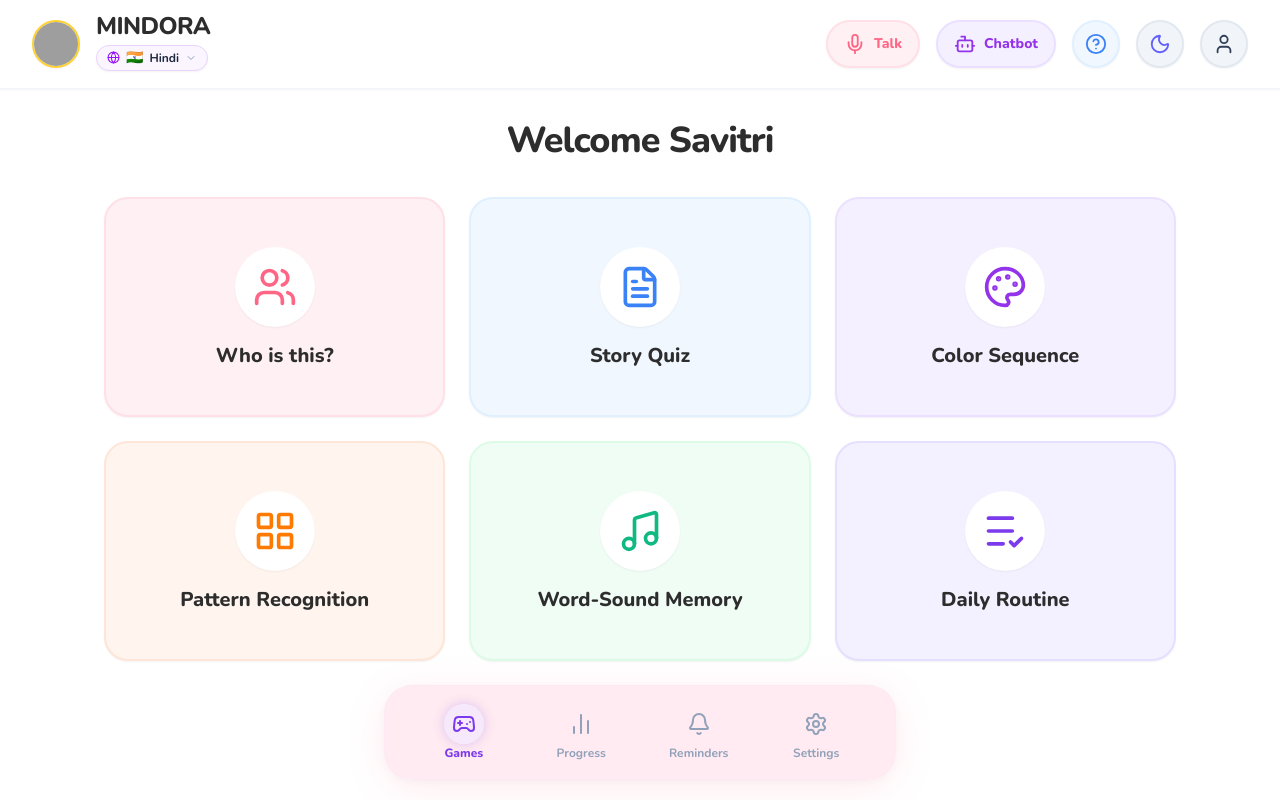
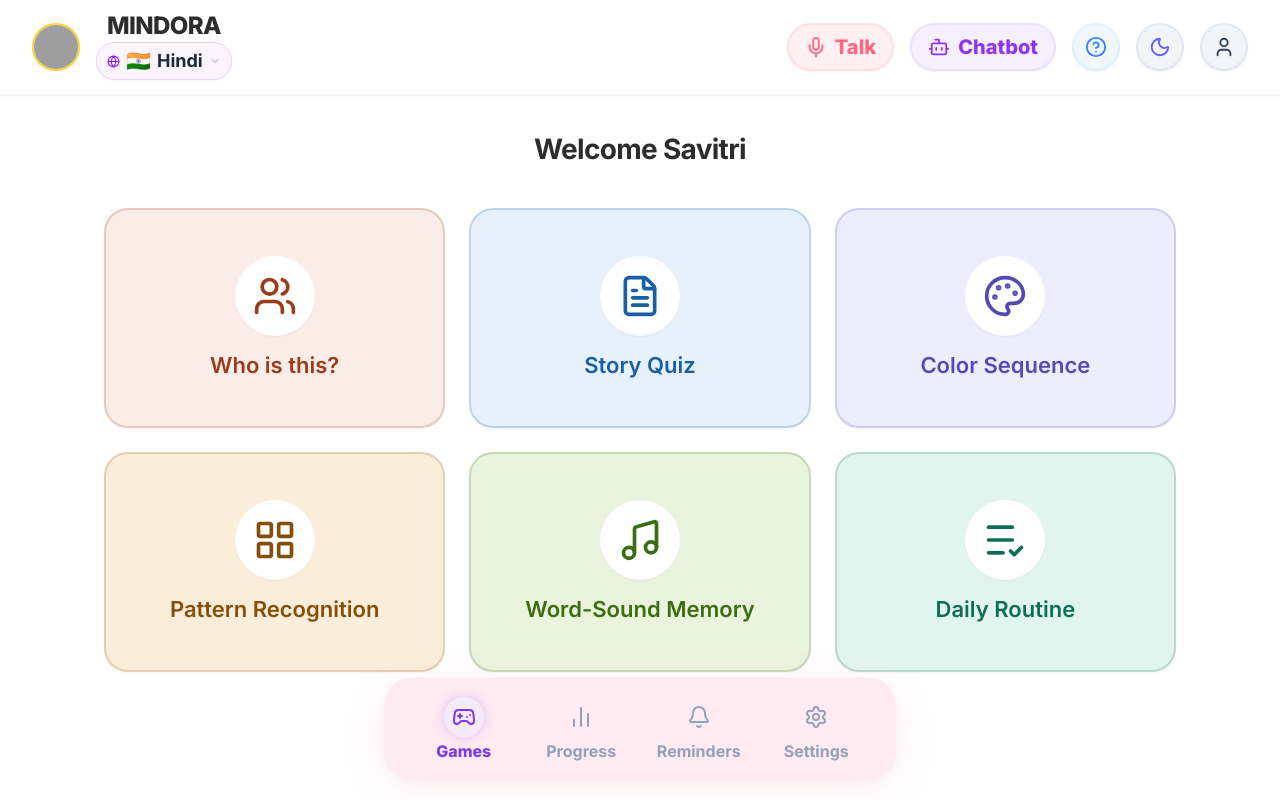
Before and after one commit to MINDORA-SIH/MINDORA, a React (Vite) app: page / in a window 1280 px wide. Built offline with nearby package versions, Linux system fonts and the light colour scheme; grey boxes are pictures that could not be loaded; the HTML template or start-up script is replaced by a standard one.

Commit message:
Fixed Font

```diff
--- a/src/Layout.tsx
+++ b/src/Layout.tsx
@@ -201,11 +201,11 @@ export function Layout() {
                   onClick={() => { if (!isLangOpen) closeAllPopups(); setIsLangOpen(!isLangOpen); }}
                   aria-label="Select Language"
                   title="Language Settings"
-                  className="bg-purple-50 hover:bg-purple-100 border border-purple-200 rounded-full px-2.5 py-0.5 flex items-center gap-1.5 text-xs font-bold text-slate-700 transition-all cursor-pointer shadow-xs"
+                  className="bg-purple-50 hover:bg-purple-100 border border-purple-200 rounded-full px-2.5 py-0.5 flex items-center gap-1.5 text-[18px] font-bold text-slate-700 transition-all cursor-pointer shadow-xs"
                 >
                   <Globe size={13} className="text-purple-600 flex-shrink-0" />
-                  <span className="text-sm">{currentLang.flag}</span>
-                  <span className="hidden sm:inline font-bold text-slate-800 text-xs">{currentLang.name}</span>
+                  <span className="text-[20px]">{currentLang.flag}</span>
+                  <span className="hidden sm:inline font-bold text-slate-800 text-[18px]">{currentLang.name}</span>
                   <span className="sm:hidden font-extrabold text-slate-800 text-[10px]">{currentLang.code.split("-")[0].toUpperCase()}</span>
                   <ChevronDown size={12} className={clsx("text-slate-400 transition-transform duration-200", isLangOpen && "rotate-180")} />
                 </button>
@@ -223,7 +223,7 @@ export function Layout() {
               }}
               title="Voice Assistant"
               className={clsx(
-                "h-11 sm:h-12 px-3.5 sm:px-4 rounded-full border-2 flex items-center gap-2 transition-all cursor-pointer active:scale-95 shadow-xs flex-shrink-0 font-bold text-sm",
+                "h-11 sm:h-12 px-3.5 sm:px-4 rounded-full border-2 flex items-center gap-2 transition-all cursor-pointer active:scale-95 shadow-xs flex-shrink-0 font-bold text-[20px]",
                 isListening
                   ? "bg-[#FF6584] text-white border-[#FF6584] animate-pulse"
                   : "bg-[#FFF0F3] hover:bg-[#FFE0E6] border-[#FFE0E6] text-[#FF6584]"
@@ -239,7 +239,7 @@ export function Layout() {
             <button
               onClick={() => { if (!isChatOpen) closeAllPopups(); setIsChatOpen(!isChatOpen); }}
               title="Mindora AI Assistant"
-              className="h-11 sm:h-12 px-3.5 sm:px-4 rounded-full bg-[#F5F0FF] hover:bg-[#EBE0FF] border-2 border-[#EBE0FF] text-[#9333EA] flex items-center gap-2 transition-all cursor-pointer active:scale-95 shadow-xs flex-shrink-0 font-bold text-sm"
+              className="h-11 sm:h-12 px-3.5 sm:px-4 rounded-full bg-[#F5F0FF] hover:bg-[#EBE0FF] border-2 border-[#EBE0FF] text-[#9333EA] flex items-center gap-2 transition-all cursor-pointer active:scale-95 shadow-xs flex-shrink-0 font-bold text-[20px]"
             >
               <Bot size={22} />
               <span className="hidden md:inline font-extrabold">Chatbot</span>
@@ -332,7 +332,7 @@ export function Layout() {
                   <h3 className="text-lg font-extrabold text-slate-800 tracking-tight">
                     Select Language / भाषा
                   </h3>
-                  <span className="text-xs font-bold px-2.5 py-1 bg-purple-100 text-purple-700 rounded-md">
+                  <span className="text-[18px] font-bold px-2.5 py-1 bg-purple-100 text-purple-700 rounded-md">
                     {currentLang.code}
                   </span>
                 </div>
@@ -348,7 +348,7 @@ export function Layout() {
                       localStorage.setItem("mindora_lang", JSON.stringify(lang));
                     }}
                     className={clsx(
-                      "flex items-center justify-between px-4 py-3 rounded-2xl text-sm font-bold transition-all text-left w-full cursor-pointer border-2",
+                      "flex items-center justify-between px-4 py-3 rounded-2xl text-[20px] font-bold transition-all text-left w-full cursor-pointer border-2",
                       currentLang.code === lang.code
                         ? "bg-purple-600 border-purple-600 text-white shadow-md"
                         : "bg-slate-50 border-transparent hover:bg-purple-50 hover:border-purple-200 text-slate-800"
@@ -358,7 +358,7 @@ export function Layout() {
                       <span className="text-2xl">{lang.flag}</span>
                       <div>
                         <div className="font-extrabold text-base">{lang.name}</div>
-                        <div className={clsx("text-xs font-bold mt-0.5", currentLang.code === lang.code ? "text-purple-200" : "text-slate-500")}>
+                        <div className={clsx("text-[18px] font-bold mt-0.5", currentLang.code === lang.code ? "text-purple-200" : "text-slate-500")}>
                           {lang.nativeName}
                         </div>
                       </div>
@@ -403,13 +403,13 @@ export function Layout() {
 
               <div>
                 <h3 className="font-extrabold text-2xl text-slate-800">Voice Assistant</h3>
-                <p className="text-slate-500 text-sm mt-1.5 font-bold">
+                <p className="text-slate-500 text-[20px] mt-1.5 font-bold">
                   {voiceFeedback || "Listening... Speak a command"}
                 </p>
               </div>
 
               {transcript && (
-                <div className="w-full bg-slate-50 p-4 rounded-2xl border-2 border-slate-100 text-slate-800 font-bold text-sm italic">
+                <div className="w-full bg-slate-50 p-4 rounded-2xl border-2 border-slate-100 text-slate-800 font-bold text-[20px] italic">
                   "{transcript}"
                 </div>
               )}
@@ -545,7 +545,7 @@ function NavItem({ to, icon, label }: { to: string; icon: React.ReactNode; label
           >
             {icon}
           </div>
-          <span className="text-[10px] sm:text-xs mt-0.5 leading-tight">{label}</span>
+          <span className="text-[15px] sm:text-[16px] mt-1 leading-tight">{label}</span>
         </>
       )}
     </NavLink>
--- a/src/index.css
+++ b/src/index.css
@@ -1,4 +1,4 @@
-@import url('https://fonts.googleapis.com/css2?family=Nunito:wght@400;500;600;700;800&display=swap');
+@import url('https://fonts.googleapis.com/css2?family=Inter:wght@400;500;600;700;800&display=swap');
 @import 'tailwindcss';
 
 @theme {
@@ -24,7 +24,7 @@
   --radius-xl: 1.25rem;
   --radius-2xl: 1.5rem;
 
-  --font-sans: 'Nunito', ui-sans-serif, system-ui, -apple-system, BlinkMacSystemFont, "Segoe UI", Roboto, "Helvetica Neue", Arial, sans-serif;
+  --font-sans: 'Inter', ui-sans-serif, system-ui, -apple-system, BlinkMacSystemFont, "Segoe UI", Roboto, "Helvetica Neue", Arial, sans-serif;
 }
 
 @layer base {
@@ -138,30 +138,12 @@ button, a, [role="button"] {
 }
 
 /* Game grid card backgrounds */
-.dark .bg-\[\#FFF0F3\] { background-color: #3b1f2b !important; }
-.dark .bg-\[\#F0F7FF\] { background-color: #1e2a3b !important; }
-.dark .bg-\[\#F5F0FF\] { background-color: #2a1e3b !important; }
-.dark .bg-\[\#FFF5EE\] { background-color: #3b2e1e !important; }
-.dark .bg-\[\#F0FDF4\] { background-color: #1e3b2a !important; }
-.dark .bg-\[\#F3F0FF\] { background-color: #291e3b !important; }
-
-/* Card hover states */
-.dark .hover\:bg-\[\#FFE4EC\]:hover { background-color: #4a2838 !important; }
-.dark .hover\:bg-\[\#E2F0FF\]:hover { background-color: #263a52 !important; }
-.dark .hover\:bg-\[\#EBE0FF\]:hover { background-color: #382a52 !important; }
-.dark .hover\:bg-\[\#FFEADF\]:hover { background-color: #523a26 !important; }
-.dark .hover\:bg-\[\#DCFCE7\]:hover { background-color: #264a32 !important; }
-.dark .hover\:bg-\[\#E7E0FF\]:hover { background-color: #352a52 !important; }
-
-/* Card borders */
-.dark .border-\[\#FFE0E6\] { border-color: #5c2d3d !important; }
-.dark .border-\[\#E0F0FF\] { border-color: #2d4a5c !important; }
-.dark .border-\[\#EBE0FF\] { border-color: #3d2d5c !important; }
-.dark .border-\[\#FFE5D8\] { border-color: #5c3d2d !important; }
-.dark .border-\[\#DCFCE7\] { border-color: #2d5c3d !important; }
-.dark .border-\[\#E5E0FF\] { border-color: #3a2d5c !important; }
-
-/* Text colors */
+.dark .bg-\[\#FAECE7\] { background-color: #3b1f2b !important; }
+.dark .bg-\[\#E6F1FB\] { background-color: #1e2a3b !important; }
+.dark .bg-\[\#EEEDFE\] { background-color: #2a1e3b !important; }
+.dark .bg-\[\#FAEEDA\] { background-color: #3b2e1e !important; }
+.dark .bg-\[\#EAF3DE\] { background-color: #1e3b2a !important; }
+.dark .bg-\[\#E1F5EE\] { background-color: #1e3b33 !important; }
 .dark .text-\[\#1E2445\] {
   color: #F8FAFC !important;
 }
@@ -170,9 +152,6 @@ button, a, [role="button"] {
   color: #F8FAFC !important;
 }
 
-.dark .text-slate-500 {
-  color: #94a3b8 !important;
-}
 
 .dark .text-slate-800 {
   color: #F8FAFC !important;
--- a/src/pages/ColorSequence.tsx
+++ b/src/pages/ColorSequence.tsx
@@ -140,7 +140,7 @@ export function ColorSequence() {
       <div className="space-y-6 animate-in fade-in duration-300">
         <button
           onClick={() => navigate("/")}
-          className="flex items-center gap-2 text-slate-500 hover:text-slate-800 font-bold text-sm transition-colors cursor-pointer"
+          className="flex items-center gap-2 text-slate-500 hover:text-slate-800 font-bold text-[20px] transition-colors cursor-pointer"
         >
           <ChevronLeft size={18} />
           Back to Games
@@ -160,7 +160,7 @@ export function ColorSequence() {
           <h2 className="text-2xl sm:text-3xl font-extrabold text-[#1E2445]">
             {level >= 10 ? "Amazing Memory!" : level >= 5 ? "Great Job!" : "Nice Try!"}
           </h2>
-          <p className="text-slate-500 font-bold text-sm sm:text-base mt-2 max-w-xs">
+          <p className="text-slate-500 font-bold text-[20px] sm:text-base mt-2 max-w-xs">
             You reached{" "}
             <span className="font-extrabold text-[#9333EA]">Level {level}</span> in Color Sequence!
           </p>
@@ -168,12 +168,12 @@ export function ColorSequence() {
           {/* Score Circle */}
           <div className="mt-6 w-32 h-32 md:w-36 md:h-36 rounded-full border-[6px] border-purple-200 flex flex-col items-center justify-center bg-white shadow-md">
             <span className="text-4xl md:text-5xl font-extrabold text-[#9333EA]">{level}</span>
-            <span className="text-xs font-bold text-slate-400 uppercase tracking-wide mt-0.5">Level</span>
+            <span className="text-[18px] font-bold text-slate-400 uppercase tracking-wide mt-0.5">Level</span>
           </div>
 
           {highScore > 0 && (
             <div className="mt-4 bg-amber-50 border border-amber-200 rounded-xl px-4 py-2">
-              <p className="text-sm font-bold text-amber-800">
+              <p className="text-[20px] font-bold text-amber-800">
                 🏆 Best Score: Level {highScore}
               </p>
             </div>
@@ -204,7 +204,7 @@ export function ColorSequence() {
       {/* Back Button */}
       <button
         onClick={() => navigate("/")}
-        className="flex items-center gap-2 text-slate-500 hover:text-slate-800 font-bold text-sm transition-colors cursor-pointer"
+        className="flex items-center gap-2 text-slate-500 hover:text-slate-800 font-bold text-[20px] transition-colors cursor-pointer"
       >
         <ChevronLeft size={18} />
         Back to Games
@@ -218,7 +218,7 @@ export function ColorSequence() {
           </div>
           <div>
             <h1 className="text-xl sm:text-2xl font-extrabold text-[#1E2445] leading-tight">Color Sequence</h1>
-            <p className="text-xs sm:text-sm text-slate-500 font-bold">Remember & repeat the pattern</p>
+            <p className="text-[18px] sm:text-[20px] text-slate-500 font-bold">Remember & repeat the pattern</p>
           </div>
         </div>
 
@@ -227,12 +227,12 @@ export function ColorSequence() {
           {highScore > 0 && (
             <div className="bg-amber-50 border border-amber-200 rounded-full px-3 py-1.5 hidden sm:flex items-center gap-1.5">
               <Trophy size={14} className="text-amber-500" />
-              <span className="font-extrabold text-xs text-amber-700">{highScore}</span>
+              <span className="font-extrabold text-[18px] text-amber-700">{highScore}</span>
             </div>
           )}
           <div className="bg-[#F5F0FF] border-2 border-[#EBE0FF] rounded-full px-4 py-1.5 flex items-center gap-1.5">
             <Star size={16} className="text-[#9333EA]" />
-            <span className="font-extrabold text-sm text-[#1E2445]">
+            <span className="font-extrabold text-[20px] text-[#1E2445]">
               Lvl {level}
             </span>
           </div>
@@ -250,7 +250,7 @@ export function ColorSequence() {
                 <Volume2 size={20} className="text-[#9333EA] animate-pulse" />
                 <h3 className="text-lg font-extrabold text-[#9333EA]">Watch carefully!</h3>
               </div>
-              <p className="text-sm text-slate-500 font-bold">
+              <p className="text-[20px] text-slate-500 font-bold">
                 Showing color {showingIndex + 1} of {gameSeq.length}
               </p>
             </div>
@@ -258,7 +258,7 @@ export function ColorSequence() {
           {gameState === "input" && (
             <div className="space-y-1">
               <h3 className="text-lg font-extrabold text-[#1E2445]">Your turn!</h3>
-              <p className="text-sm text-slate-500 font-bold">
+              <p className="text-[20px] text-slate-500 font-bold">
                 Tap the colors in the right order ({userSeq.length}/{gameSeq.length})
               </p>
             </div>
@@ -266,7 +266,7 @@ export function ColorSequence() {
           {gameState === "correct" && (
             <div className="space-y-1 animate-in fade-in duration-200">
               <h3 className="text-lg font-extrabold text-emerald-600">✅ Correct!</h3>
-              <p className="text-sm text-slate-500 font-bold">
+              <p className="text-[20px] text-slate-500 font-bold">
                 Get ready for the next level...
               </p>
             </div>
@@ -274,7 +274,7 @@ export function ColorSequence() {
           {gameState === "gameover" && (
             <div className="space-y-2 animate-in fade-in duration-200">
               <h3 className="text-lg font-extrabold text-red-500">❌ Wrong Color!</h3>
-              <p className="text-sm text-slate-500 font-bold">
+              <p className="text-[20px] text-slate-500 font-bold">
                 You reached <span className="font-extrabold text-[#9333EA]">Level {level}</span>
               </p>
             </div>
--- a/src/pages/MainGameGrid.tsx
+++ b/src/pages/MainGameGrid.tsx
@@ -9,48 +9,54 @@ export function MainGameGrid() {
       id: 1,
       title: "Who is this?",
       description: "Identify family members & memory photos",
-      icon: <Users className="w-8 h-8 sm:w-10 sm:h-10 md:w-11 md:h-11 text-[#FF6584]" />,
-      bg: "bg-[#FFF0F3] border-[#FFE0E6] hover:bg-[#FFE4EC]",
+      icon: <Users className="w-8 h-8 sm:w-10 sm:h-10 md:w-11 md:h-11 text-[#993C1D]" />,
+      bg: "bg-[#FAECE7] border-[#993C1D]/20 hover:bg-[#993C1D]/10",
+      textColor: "text-[#993C1D]",
       path: "/who-is-this",
     },
     {
       id: 2,
       title: "Story Quiz",
       description: "Answer fun questions from stories",
-      icon: <FileText className="w-8 h-8 sm:w-10 sm:h-10 md:w-11 md:h-11 text-[#3B82F6]" />,
-      bg: "bg-[#F0F7FF] border-[#E0F0FF] hover:bg-[#E2F0FF]",
+      icon: <FileText className="w-8 h-8 sm:w-10 sm:h-10 md:w-11 md:h-11 text-[#185FA5]" />,
+      bg: "bg-[#E6F1FB] border-[#185FA5]/20 hover:bg-[#185FA5]/10",
+      textColor: "text-[#185FA5]",
       path: "/story-quiz",
     },
     {
       id: 3,
       title: "Color Sequence",
       description: "Remember and repeat color patterns",
-      icon: <Palette className="w-8 h-8 sm:w-10 sm:h-10 md:w-11 md:h-11 text-[#9333EA]" />,
-      bg: "bg-[#F5F0FF] border-[#EBE0FF] hover:bg-[#EBE0FF]",
+      icon: <Palette className="w-8 h-8 sm:w-10 sm:h-10 md:w-11 md:h-11 text-[#534AB7]" />,
+      bg: "bg-[#EEEDFE] border-[#534AB7]/20 hover:bg-[#534AB7]/10",
+      textColor: "text-[#534AB7]",
       path: "/color-sequence",
     },
     {
       id: 4,
       title: "Pattern Recognition",
       description: "Match visual patterns & shapes",
-      icon: <LayoutGrid className="w-8 h-8 sm:w-10 sm:h-10 md:w-11 md:h-11 text-[#FF7A00]" />,
-      bg: "bg-[#FFF5EE] border-[#FFE5D8] hover:bg-[#FFEADF]",
+      icon: <LayoutGrid className="w-8 h-8 sm:w-10 sm:h-10 md:w-11 md:h-11 text-[#854F0B]" />,
+      bg: "bg-[#FAEEDA] border-[#854F0B]/20 hover:bg-[#854F0B]/10",
+      textColor: "text-[#854F0B]",
       path: "/pattern-recognition",
     },
     {
       id: 5,
       title: "Word-Sound Memory",
       description: "Listen to melodies and recall words",
-      icon: <Music className="w-8 h-8 sm:w-10 sm:h-10 md:w-11 md:h-11 text-[#10B981]" />,
-      bg: "bg-[#F0FDF4] border-[#DCFCE7] hover:bg-[#DCFCE7]",
+      icon: <Music className="w-8 h-8 sm:w-10 sm:h-10 md:w-11 md:h-11 text-[#3B6D11]" />,
+      bg: "bg-[#EAF3DE] border-[#3B6D11]/20 hover:bg-[#3B6D11]/10",
+      textColor: "text-[#3B6D11]",
       path: "/word-sound-memory",
     },
     {
       id: 6,
       title: "Daily Routine",
       description: "Plan and organize daily schedule",
-      icon: <ListCheck className="w-8 h-8 sm:w-10 sm:h-10 md:w-11 md:h-11 text-[#7C3AED]" />,
-      bg: "bg-[#F3F0FF] border-[#E5E0FF] hover:bg-[#E7E0FF]",
+      icon: <ListCheck className="w-8 h-8 sm:w-10 sm:h-10 md:w-11 md:h-11 text-[#0F6E56]" />,
+      bg: "bg-[#E1F5EE] border-[#0F6E56]/20 hover:bg-[#0F6E56]/10",
+      textColor: "text-[#0F6E56]",
       path: "/reminders",
     },
   ];
@@ -59,7 +65,7 @@ export function MainGameGrid() {
     <div className="space-y-6 md:space-y-8 animate-in fade-in duration-300">
       {/* Greeting Header Section */}
       <div className="pt-2 text-center w-full">
-        <h1 className="text-2xl sm:text-3xl md:text-4xl font-extrabold tracking-tight" style={{ color: "var(--foreground)" }}>
+        <h1 className="text-[26px] md:text-[28px] font-bold tracking-tight" style={{ color: "var(--foreground)" }}>
           Welcome Savitri
         </h1>
       </div>
@@ -75,7 +81,7 @@ export function MainGameGrid() {
             <div className="w-14 h-14 sm:w-18 sm:h-18 md:w-20 md:h-20 bg-white rounded-full flex items-center justify-center shadow-xs mb-3 md:mb-4 transition-transform group-hover:scale-110">
               {game.icon}
             </div>
-            <h2 className="text-sm sm:text-base md:text-xl font-extrabold leading-tight px-1" style={{ color: "var(--foreground)" }}>
+            <h2 className={`text-[20px] md:text-[22px] font-semibold leading-tight px-1 ${game.textColor} dark:text-[var(--foreground)]`}>
               {game.title}
             </h2>
           </button>
```
Also changed, not shown: src/pages/Chatbot.tsx (+4 -4 lines), src/pages/Profile.tsx (+8 -8 lines), src/pages/Reminders.tsx (+4 -4 lines), src/pages/WhoIsThis.tsx (+12 -12 lines).
